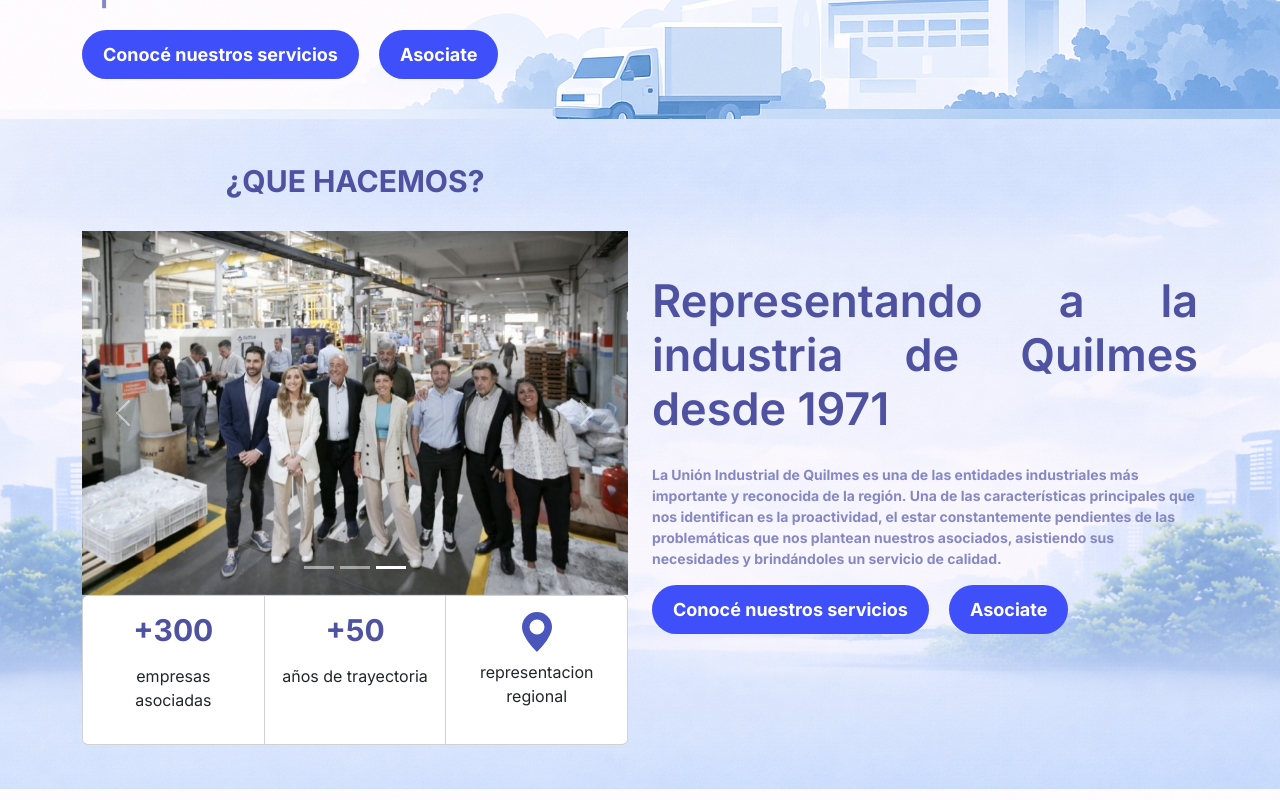
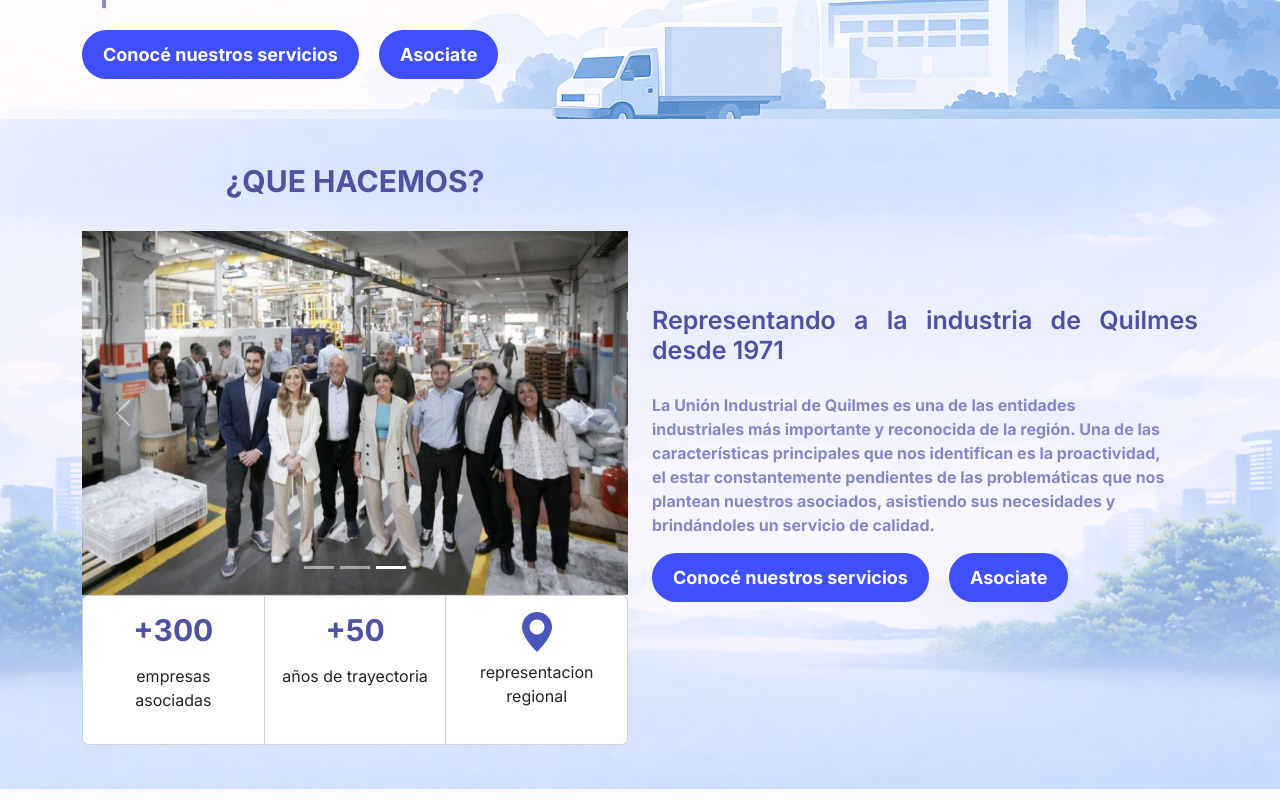
Before and after one commit to LuciBrito/uq-front, a React (Vite) app: page / in a window 1280 px wide. Shown: the part 560-1360 px from the top of the page. Built offline with nearby package versions, Linux system fonts and the light colour scheme.

Commit message:
Cambios 13/01

```diff
--- a/src/LandingBodyC.jsx
+++ b/src/LandingBodyC.jsx
@@ -11,7 +11,7 @@
 
 export default function LandingBodyC() {
   return (
-    <Container className=" landing-container d-flex flex-wrap justify-content-center gap-4 px-8 py-4 py-lg-5   ">
+    <Container className="  d-flex flex-wrap justify-content-center gap-4 px-8 py-4 py-lg-5   ">
         <div className='cards-container'>
             <Link className="text-decoration-none" to="/servicios">
                 <Card className=" card-info shadow-lg  " >
--- a/src/LandingBodyInfo.jsx
+++ b/src/LandingBodyInfo.jsx
@@ -9,7 +9,7 @@
 
 export default function LandingBodyInfo() {
   return (
-    <Container className='landing-container container-fix align-items-center py-4 media-aux '>
+    <Container className='landing-container container-fix d-flex justify-content-center align-items-center py-4 media-aux '>
         <Row >
           <Col>
              <h1 className='info-text-h1 pb-4'> ¿QUE HACEMOS? </h1>
--- a/src/LandingContact.jsx
+++ b/src/LandingContact.jsx
@@ -10,7 +10,7 @@
 
 export default function LandingContact() {
   return (
-    <Container className='landing-container justify-content-center align-items-center text-center'>
+    <Container className=' justify-content-center align-items-center text-center'>
 
         <h1 className='info-text-h1'>¿Necesitas asesoramiento institucional?</h1>
         <p className='info-text-h3 text-center'>Nuestro equipo esta disponible para ayudarte</p>
--- a/src/LandingHeader.jsx
+++ b/src/LandingHeader.jsx
@@ -126,7 +126,7 @@
 
           <li><Link to="/Servicios">Servicios</Link></li>
           <li><Link to="">Capacitación</Link></li>
-          <li><Link to="#" className="btn-header">Asociate</Link></li>
+          <li><Link to="/asociate" className="btn-header">Asociate</Link></li>
         </ul>
       </nav>
 
--- a/src/css/styles.css
+++ b/src/css/styles.css
@@ -667,8 +667,11 @@
     .info-text-h1 {
         font-size: 30px;
     }
+    .info-text-h2 {
+        font-size: 25px;
+    }
     .info-text-p{
-        font-size: 14px;
+        font-size: 16px;
     }
     .landing-row h1{
         font-size: 80px;
```
